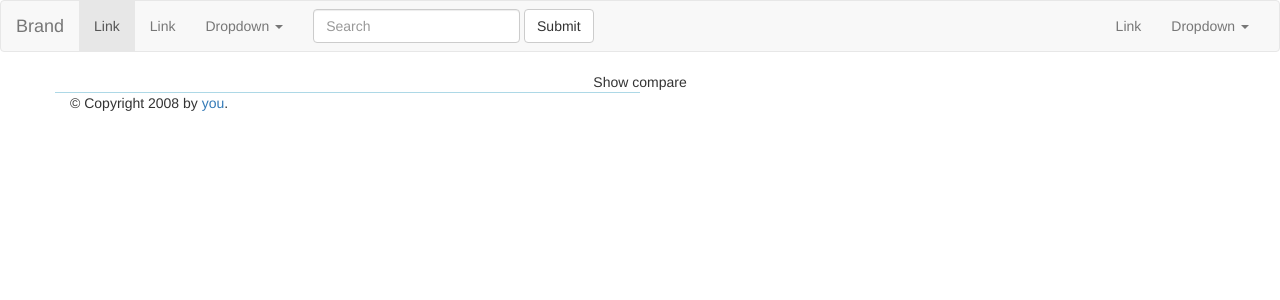
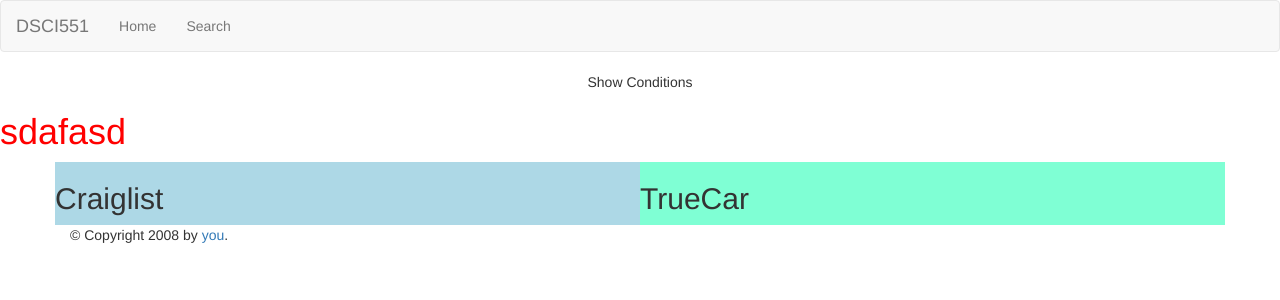
Before and after one commit to JiashiChen96/DSCI551Project, a Flask app: page /compare in a window 1280 px wide. Shown: the top 300 px of the page. Run offline with Flask 2, Linux system fonts and the light colour scheme; data that the repository does not hold is empty; some libraries are stand-ins or nearby versions.

Commit message:
update UI

```diff
--- /dev/null
+++ b/static/style.css
@@ -0,0 +1,14 @@
+.box-shadow-ds {
+    box-shadow: rgba(0, 0, 0, 0.35) 0px 5px 15px;
+}
+
+.item-ds {
+    padding: 0px;
+    font-size: 35px;
+    font-weight: normal;
+    margin-top: 5px;
+}
+
+h1 {
+    color: red
+}
--- a/templates/base.html
+++ b/templates/base.html
@@ -4,7 +4,7 @@
     <meta charset="UTF-8">
     <title>{% block title %} {% endblock %}  - DSCI551</title>
     <link rel="stylesheet" href="https://stackpath.bootstrapcdn.com/bootstrap/3.4.1/css/bootstrap.min.css" integrity="sha384-HSMxcRTRxnN+Bdg0JdbxYKrThecOKuH5zCYotlSAcp1+c8xmyTe9GYg1l9a69psu" crossorigin="anonymous">
-    <link type="text/css" rel="stylesheet" href="../static/myStyle.css">
+    <link type="text/css" rel="stylesheet" href="../static/style.css">
     <script src="https://code.jquery.com/jquery-3.5.1.slim.min.js" integrity="sha384-DfXdz2htPH0lsSSs5nCTpuj/zy4C+OGpamoFVy38MVBnE+IbbVYUew+OrCXaRkfj" crossorigin="anonymous"></script>
     <script src="https://stackpath.bootstrapcdn.com/bootstrap/3.4.1/js/bootstrap.min.js" integrity="sha384-aJ21OjlMXNL5UyIl/XNwTMqvzeRMZH2w8c5cRVpzpU8Y5bApTppSuUkhZXN0VxHd" crossorigin="anonymous"></script>
 </head>
@@ -19,45 +19,14 @@
             <span class="icon-bar"></span>
             <span class="icon-bar"></span>
           </button>
-          <a class="navbar-brand" href="#">Brand</a>
+          <a class="navbar-brand" href="#">DSCI551</a>
         </div>
 
         <!-- Collect the nav links, forms, and other content for toggling -->
         <div class="collapse navbar-collapse" id="bs-example-navbar-collapse-1">
           <ul class="nav navbar-nav">
-            <li class="active"><a href="#">Link <span class="sr-only">(current)</span></a></li>
-            <li><a href="#">Link</a></li>
-            <li class="dropdown">
-              <a href="#" class="dropdown-toggle" data-toggle="dropdown" role="button" aria-haspopup="true" aria-expanded="false">Dropdown <span class="caret"></span></a>
-              <ul class="dropdown-menu">
-                <li><a href="#">Action</a></li>
-                <li><a href="#">Another action</a></li>
-                <li><a href="#">Something else here</a></li>
-                <li role="separator" class="divider"></li>
-                <li><a href="#">Separated link</a></li>
-                <li role="separator" class="divider"></li>
-                <li><a href="#">One more separated link</a></li>
-              </ul>
-            </li>
-          </ul>
-          <form class="navbar-form navbar-left">
-            <div class="form-group">
-              <input type="text" class="form-control" placeholder="Search">
-            </div>
-            <button type="submit" class="btn btn-default">Submit</button>
-          </form>
-          <ul class="nav navbar-nav navbar-right">
-            <li><a href="#">Link</a></li>
-            <li class="dropdown">
-              <a href="#" class="dropdown-toggle" data-toggle="dropdown" role="button" aria-haspopup="true" aria-expanded="false">Dropdown <span class="caret"></span></a>
-              <ul class="dropdown-menu">
-                <li><a href="#">Action</a></li>
-                <li><a href="#">Another action</a></li>
-                <li><a href="#">Something else here</a></li>
-                <li role="separator" class="divider"></li>
-                <li><a href="#">Separated link</a></li>
-              </ul>
-            </li>
+            <li><a href="#">Home <span class="sr-only">(current)</span></a></li>
+            <li><a href="#">Search</a></li>
           </ul>
         </div><!-- /.navbar-collapse -->
       </div><!-- /.container-fluid -->
--- a/templates/compare.html
+++ b/templates/compare.html
@@ -4,7 +4,9 @@
 
 
 {% block content %}
-<div class="text-center">Show compare</div>
+<div class="text-center">Show Conditions</div>
+
+<h1>sdafasd</h1>
 
 <div class="container">
     <div class="text-center">
@@ -15,11 +17,12 @@
     <div class="row" >
         <div class="col-lg-6"  style="background-color: lightblue">
             <div class="row">
+                <h2>Craiglist</h2>
                 {% for entry in range(data|length) %}
-                    <div class="col-lg-6 list-group-item panel text-center" style="padding:0">
-                        <div class=" text-center size_hack">
+                    <div class="col-md-offset-1 col-lg-5 box-shadow-ds">
+                        <div class=" text-center">
                             <a target=_blank, href={{data[entry][1]}}>
-                                <img src="{{data[entry][19]}}" alt="Photo not available" style="width: 270px; height: 230px;">
+                                <img src="{{data[entry][19]}}" alt="Photo not available" style="max-width:100%; max-height:100%;">
                                 <ul class="list-group">
                                   <li class="list-group-item">{{ data[entry][5] }}</li>
                                   <li class="list-group-item">{{ data[entry][6] }}</li>
@@ -34,13 +37,14 @@
             </div>
         </div>
 
-        <div class="col-lg-6">
+        <div class="col-lg-6" style="background-color: Aquamarine">
             <div class="row">
+                <h2>TrueCar</h2>
                 {% for entry in range(TrueCar|length) %}
-                    <div class="col-lg-6 list-group-item panel text-center">
+                    <div class="col-md-offset-1 col-lg-4 list-group-item panel text-center">
                         <div class="text-center size_hack">
                             <a target=_blank, href={{ TrueCar[entry]['url'] }}>
-                                <img src="{{ TrueCar[entry]['img'] }}" alt="Photo not available" style="width: 270px; height: 230px;">
+                                <img src="{{ TrueCar[entry]['img'] }}" alt="Photo not available" style="max-width:100%; max-height:100%;">
                                 <ul class="list-group">
                                   <li class="list-group-item">{{ TrueCar[entry]['year'] }}</li>
                                   <li class="list-group-item">{{ TrueCar[entry]['manufacturer'] }}</li>
```
Also changed, not shown: static/myStyle.css (deleted).
